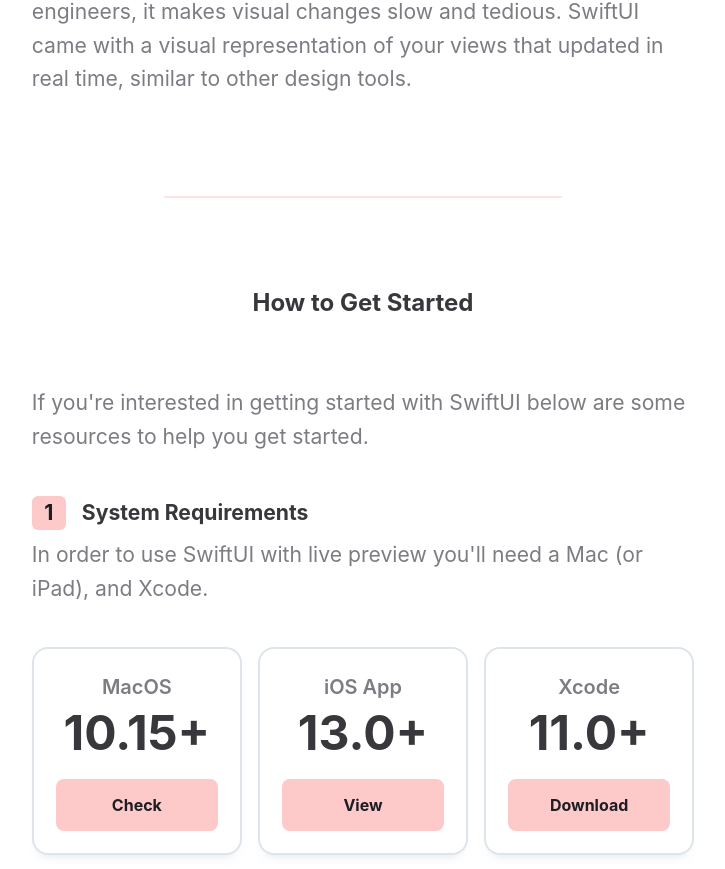
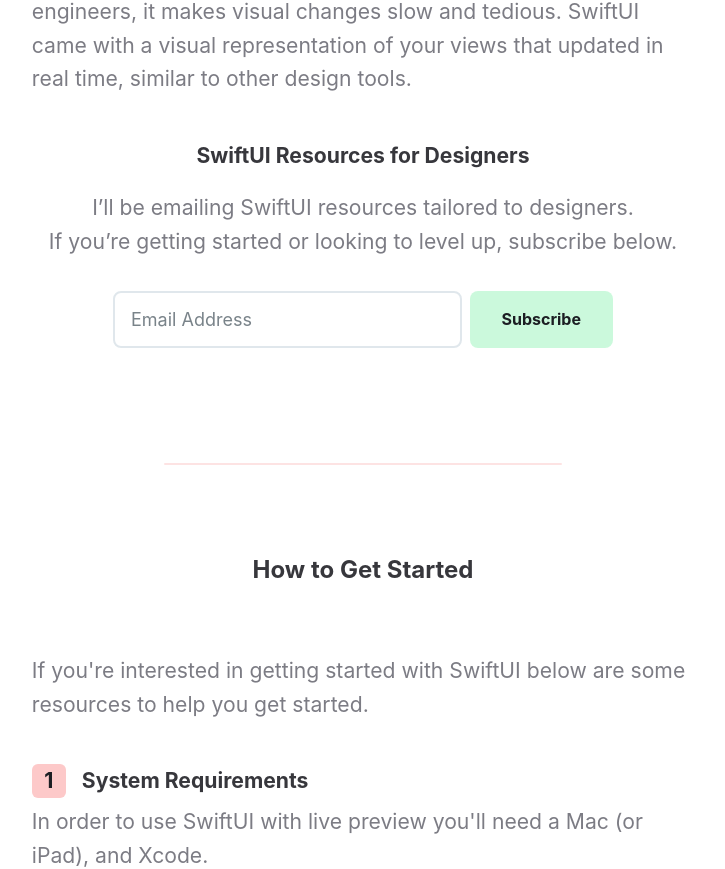
Before and after one commit to philipcdavis/swiftuifordesigners.github.io, a Next.js app: page /guide in a window 1280 px wide. Shown: the part 1248-2117 px from the top of the page, without its empty margins (277-1002 px from the left). Built offline with nearby package versions, Linux system fonts and the light colour scheme.

Commit message:
Added 2 subscribe forms

```diff
--- a/pages/guide.js
+++ b/pages/guide.js
@@ -83,6 +83,17 @@
           representation of your views that updated in real time, similar to
           other design tools.
         </p>
+        <Box textAlign="center">
+          <h2>SwiftUI Resources for Designers</h2>
+          <Text mt={4}>
+            I’ll be emailing SwiftUI resources tailored to designers.
+            <br /> &#32; If you’re getting started or looking to level up,
+            subscribe below.
+          </Text>
+          <Box mx="auto" mt={3} mb={4} py={3} width={["100%", "500px"]}>
+            <SignupForm />
+          </Box>
+        </Box>
         <hr />
         <Text
           color={colors.primaryText}
@@ -241,9 +252,9 @@
           </Box>
           <h2>SwiftUI Resources for Designers</h2>
           <Text mt={4}>
-            I’ll be creating SwiftUI resources tailored to designers.
+            I’ll be emailing SwiftUI resources tailored to designers.
             <br /> &#32; If you’re getting started or looking to level up,
-            follow along!
+            subscribe below.
           </Text>
           <Box mx="auto" mt={3} mb={4} py={3} width={["100%", "500px"]}>
             <SignupForm />
```
